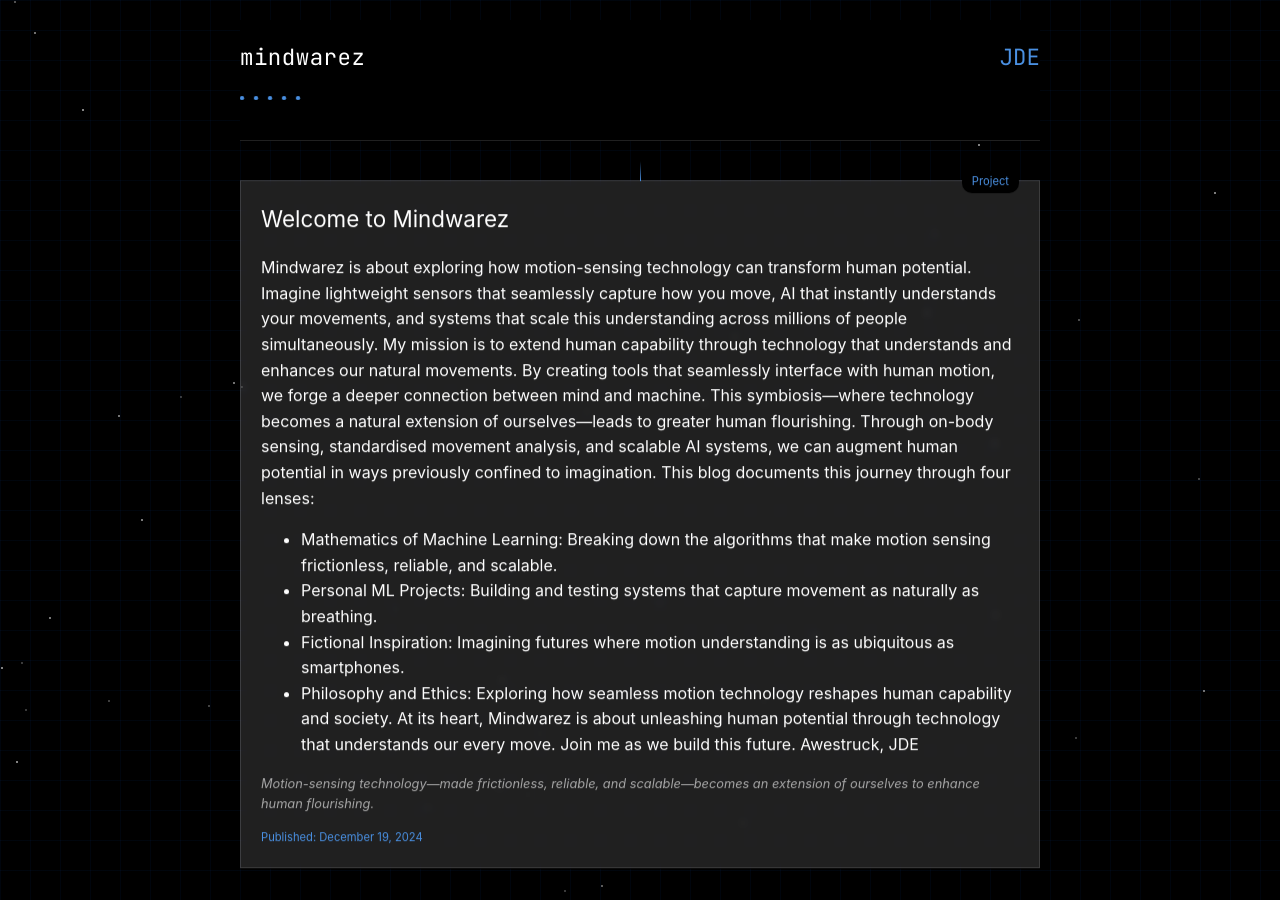
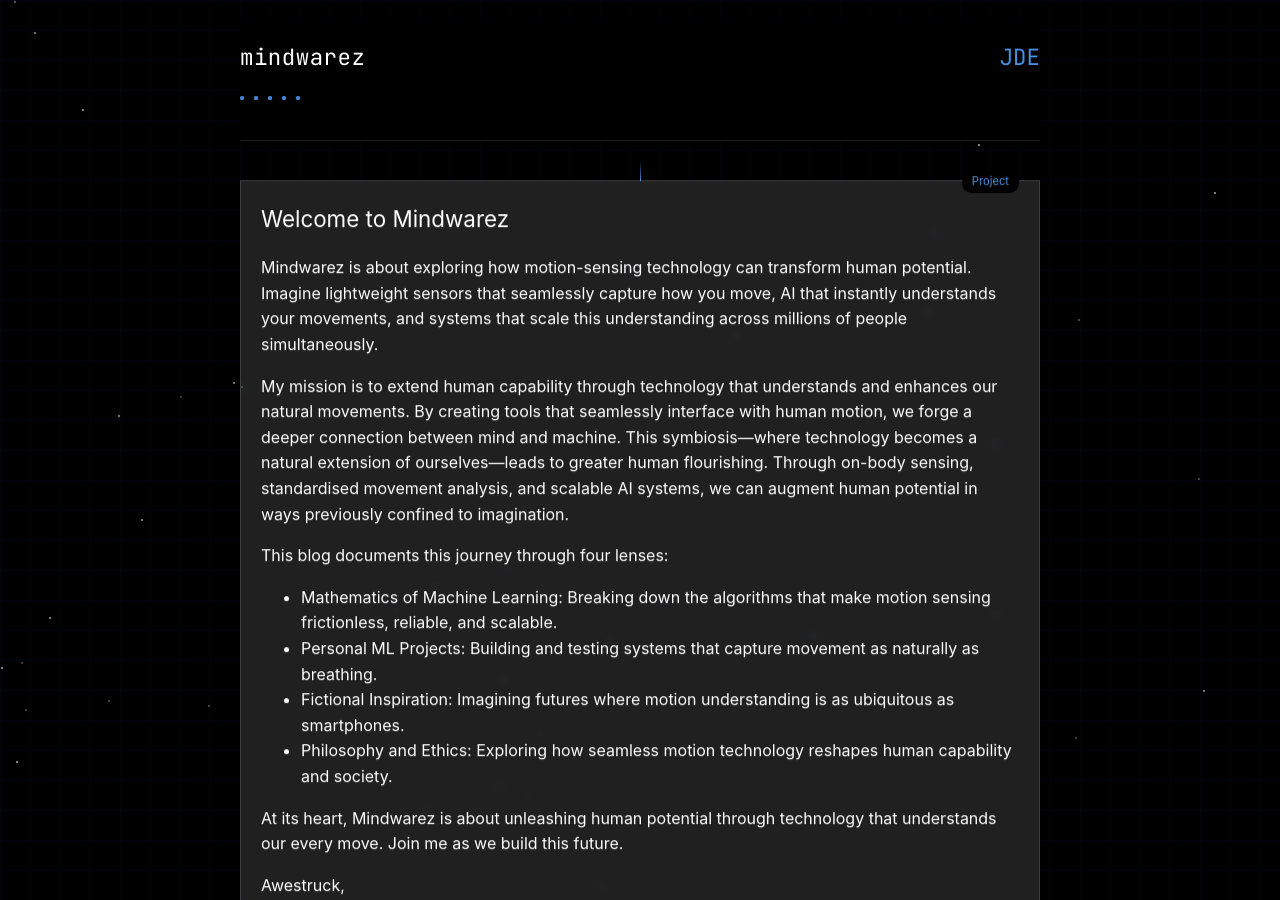
Before and after one commit to jamesbychance/mindwarez, a Jekyll site: the page built from _posts/2024-12-19-helloworld.md, in a window 1280 px wide and 900 px high. Built offline with Jekyll 4.4.1, drawn with Linux system fonts in a browser that asks for light colours; some of the changed text lies outside the part shown.

Commit message:
Update 2024-12-19-helloworld.md
HTML formating

```diff
--- a/_posts/2024-12-19-helloworld.md
+++ b/_posts/2024-12-19-helloworld.md
@@ -2,15 +2,18 @@
 layout: post
 title: "Welcome to Mindwarez"
 category: Project
-meta_thoughts: Motion-sensing technology—made frictionless, reliable, and scalable—becomes an extension of ourselves to enhance human flourishing.
+meta_thoughts: Motion-sensing technology—made frictionless, reliable, and scalable—becomes an extension of ourselves to enhance ourselves.
 ---
 
-Mindwarez is about exploring how motion-sensing technology can transform human potential. Imagine lightweight sensors that seamlessly capture how you move, AI that instantly understands your movements, and systems that scale this understanding across millions of people simultaneously. My mission is to extend human capability through technology that understands and enhances our natural movements. By creating tools that seamlessly interface with human motion, we forge a deeper connection between mind and machine. This symbiosis—where technology becomes a natural extension of ourselves—leads to greater human flourishing. Through on-body sensing, standardised movement analysis, and scalable AI systems, we can augment human potential in ways previously confined to imagination.
-This blog documents this journey through four lenses:
-- Mathematics of Machine Learning: Breaking down the algorithms that make motion sensing frictionless, reliable, and scalable.
-- Personal ML Projects: Building and testing systems that capture movement as naturally as breathing.
-- Fictional Inspiration: Imagining futures where motion understanding is as ubiquitous as smartphones.
-- Philosophy and Ethics: Exploring how seamless motion technology reshapes human capability and society.
-At its heart, Mindwarez is about unleashing human potential through technology that understands our every move. Join me as we build this future.
-Awestruck,
-JDE
+<p>Mindwarez is about exploring how motion-sensing technology can transform human potential. Imagine lightweight sensors that seamlessly capture how you move, AI that instantly understands your movements, and systems that scale this understanding across millions of people simultaneously.</p>
+<p>My mission is to extend human capability through technology that understands and enhances our natural movements. By creating tools that seamlessly interface with human motion, we forge a deeper connection between mind and machine. This symbiosis—where technology becomes a natural extension of ourselves—leads to greater human flourishing. Through on-body sensing, standardised movement analysis, and scalable AI systems, we can augment human potential in ways previously confined to imagination.</p>
+<p>This blog documents this journey through four lenses:</p>
+<ul>
+<li>Mathematics of Machine Learning: Breaking down the algorithms that make motion sensing frictionless, reliable, and scalable.</li>
+<li>Personal ML Projects: Building and testing systems that capture movement as naturally as breathing.</li>
+<li>Fictional Inspiration: Imagining futures where motion understanding is as ubiquitous as smartphones.</li>
+<li>Philosophy and Ethics: Exploring how seamless motion technology reshapes human capability and society.</li>
+</ul>
+<p>At its heart, Mindwarez is about unleashing human potential through technology that understands our every move. Join me as we build this future.</p>
+<p>Awestruck,<br>
+JDE</p>
```
